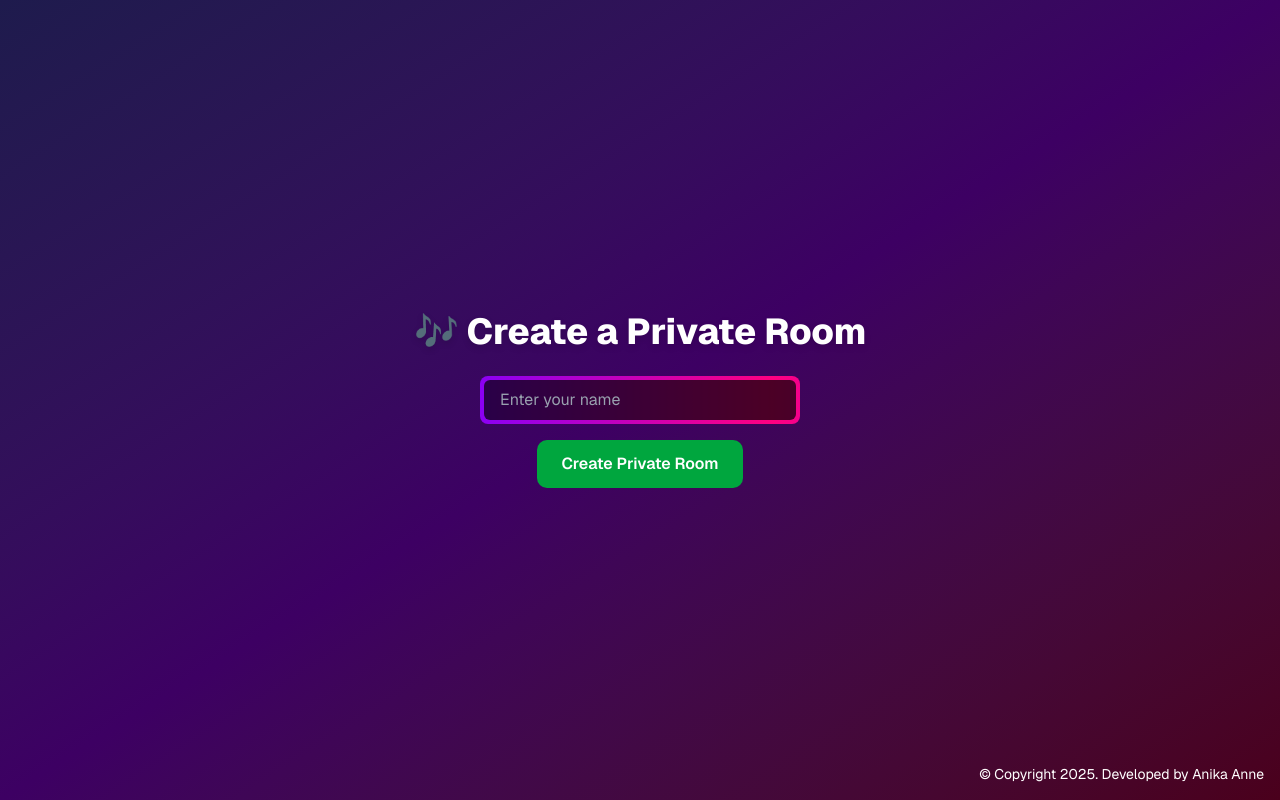
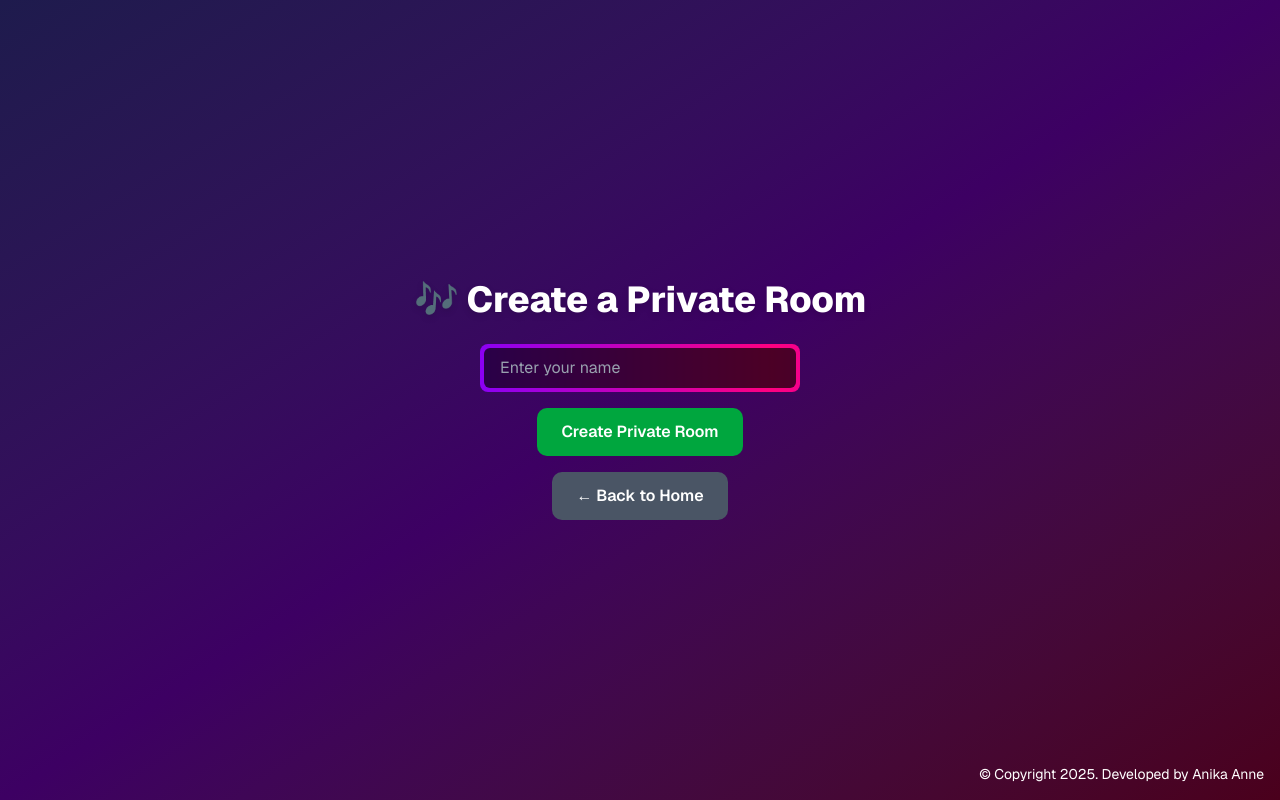
Before and after one commit to anika4anne/guess-the-jam, a Next.js app: page /private/create in a window 1280 px wide. Built offline with nearby package versions, Linux system fonts and the light colour scheme.

Commit message:
back button for the create page and playnow page

```diff
--- a/src/app/playnow/clientPage.tsx
+++ b/src/app/playnow/clientPage.tsx
@@ -1,6 +1,7 @@
 "use client";
 
 import React, { useState, useEffect, useRef } from "react";
+import { useRouter } from "next/navigation";
 // import { DropdownMenuCheckboxItemProps } from "@radix-ui/react-dropdown-menu"
 
 import { Button } from "~/components/ui/button";
@@ -30,6 +31,7 @@ declare global {
 }
 
 export default function PlayNowPage() {
+  const router = useRouter();
   const [selectedYears, setSelectedYears] = useState<number[]>([]);
   const [playerNames, setPlayerNames] = useState<string[]>([""]);
   const [songs, setSongs] = useState<Song[] | null>(null);
@@ -421,9 +423,15 @@ export default function PlayNowPage() {
         {/* if no countdown show song */}
         {!showCountdown && (
           <>
-            <h1 className="mb-6 text-4xl font-bold">
-              🎵 Let the Game Begin! 🎵
-            </h1>
+            <div className="mb-6 flex w-full items-center justify-between">
+              <h1 className="text-4xl font-bold">🎵 Let the Game Begin! 🎵</h1>
+              <button
+                onClick={() => router.push("/")}
+                className="rounded-full bg-red-600 px-4 py-2 text-white transition-all hover:bg-red-700"
+              >
+                Exit Game
+              </button>
+            </div>
             <p className="mb-4">
               Now playing songs from: {selectedYears.join(", ")}
             </p>
@@ -985,6 +993,13 @@ export default function PlayNowPage() {
           >
             Play
           </button>
+
+          <button
+            onClick={() => router.push("/")}
+            className="mt-4 rounded-full bg-gray-600 px-6 py-2 text-lg text-white transition-all hover:bg-gray-700"
+          >
+            ← Back to Home
+          </button>
         </div>
       </div>
 
--- a/src/app/private/create/page.tsx
+++ b/src/app/private/create/page.tsx
@@ -47,6 +47,13 @@ export default function CreatePrivateRoom() {
         Create Private Room
       </button>
 
+      <button
+        onClick={() => router.push("/")}
+        className="mt-4 rounded-lg bg-gray-600 px-6 py-3 font-semibold text-white transition hover:bg-gray-700"
+      >
+        ← Back to Home
+      </button>
+
       <style jsx>{`
         .animated-border {
           --borderWidth: 4px;
```
